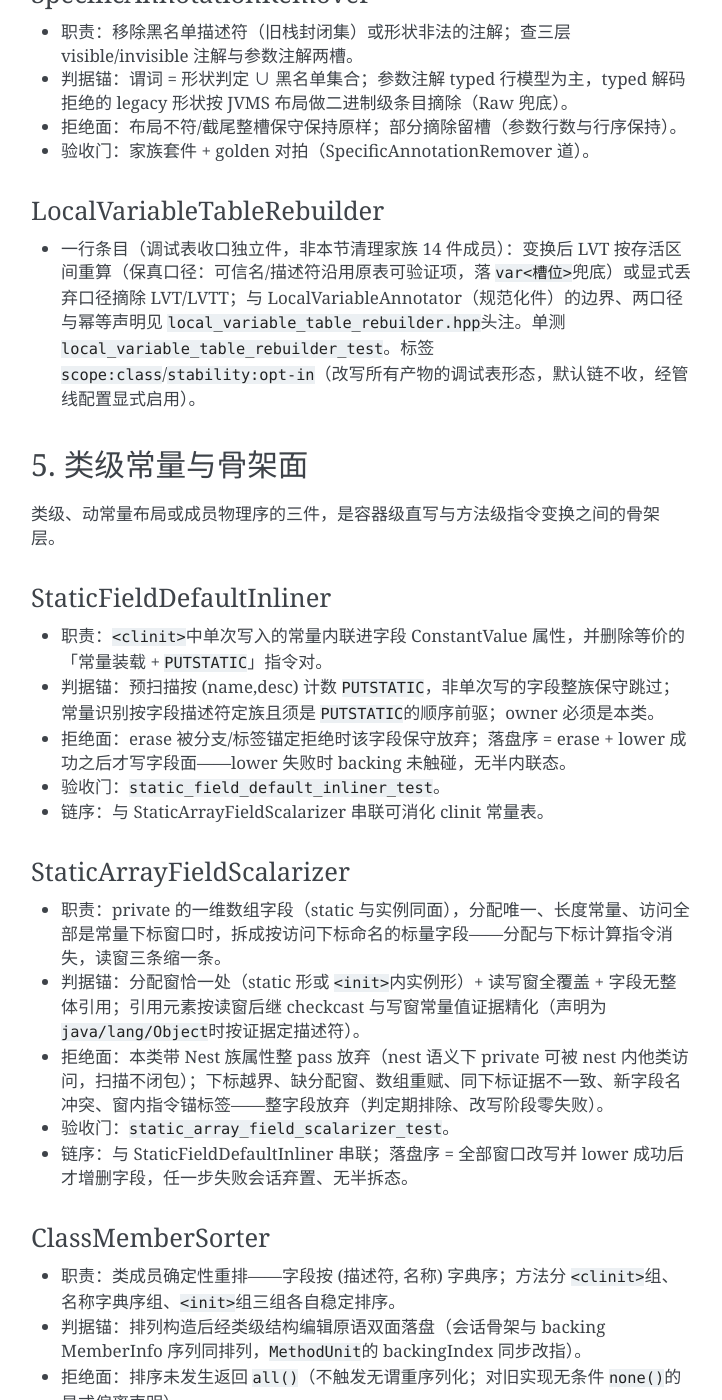
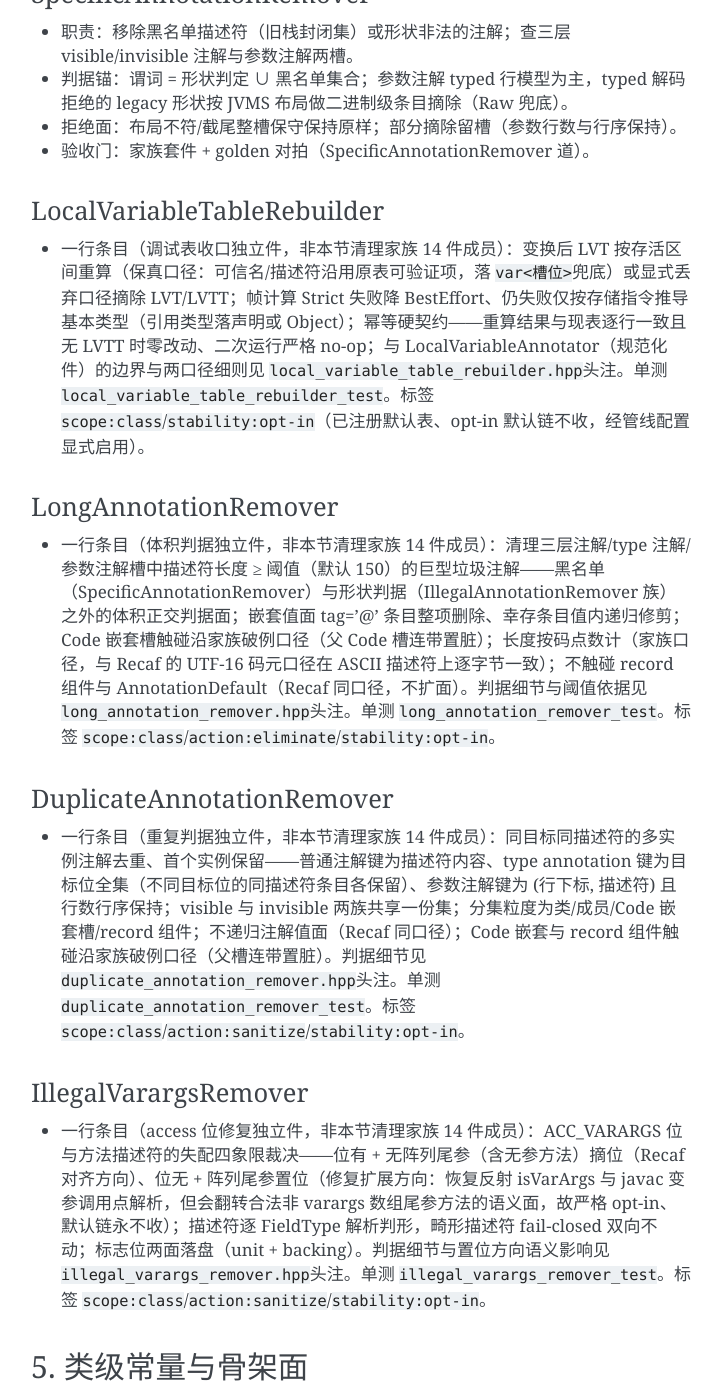
Before and after one commit to luiox/mjbase, a Sphinx documentation site: the page built from mjbase/doc/pass-catalog.rst, in a window 1280 px wide and 1400 px high, scrolled down 11005 px. Shown: the whole window, without its empty margins (389-1111 px from the left). Built offline with Sphinx 7.4.7, drawn with Linux system fonts in a browser that asks for light colours; some of the changed text lies outside the part shown.

Commit message:
docs(pass): pass-catalog 补录三件判据小件条目、充实 LVT 一行条目，计数对齐注册表实数 81

```diff
--- a/mjbase/doc/pass-catalog.rst
+++ b/mjbase/doc/pass-catalog.rst
@@ -404,7 +404,28 @@ SpecificAnnotationRemover
 LocalVariableTableRebuilder
 ^^^^^^^^^^^^^^^^^^^^^^^^^^^
 
-- 一行条目（调试表收口独立件，非本节清理家族 14 件成员）：变换后 LVT 按存活区间重算（保真口径：可信名/描述符沿用原表可验证项，落 ``var<槽位>``\ 兜底）或显式丢弃口径摘除 LVT/LVTT；与 LocalVariableAnnotator（规范化件）的边界、两口径与幂等声明见 ``local_variable_table_rebuilder.hpp``\ 头注。单测 ``local_variable_table_rebuilder_test``\ 。标签 ``scope:class``\ /\ ``stability:opt-in``\ （改写所有产物的调试表形态，默认链不收，经管线配置显式启用）。
+- 一行条目（调试表收口独立件，非本节清理家族 14 件成员）：变换后 LVT 按存活区间重算（保真口径：可信名/描述符沿用原表可验证项，落 ``var<槽位>``\ 兜底）或显式丢弃口径摘除 LVT/LVTT；帧计算 Strict 失败降 BestEffort、仍失败仅按存储指令推导基本类型（引用类型落声明或 Object）；幂等硬契约——重算结果与现表逐行一致且无 LVTT 时零改动、二次运行严格 no-op；与 LocalVariableAnnotator（规范化件）的边界与两口径细则见 ``local_variable_table_rebuilder.hpp``\ 头注。单测 ``local_variable_table_rebuilder_test``\ 。标签 ``scope:class``\ /\ ``stability:opt-in``\ （已注册默认表、opt-in 默认链不收，经管线配置显式启用）。
+
+.. _pass-catalog-long-annotation-remover:
+
+LongAnnotationRemover
+^^^^^^^^^^^^^^^^^^^^^
+
+- 一行条目（体积判据独立件，非本节清理家族 14 件成员）：清理三层注解/type 注解/参数注解槽中描述符长度 ≥ 阈值（默认 150）的巨型垃圾注解——黑名单（SpecificAnnotationRemover）与形状判据（IllegalAnnotationRemover 族）之外的体积正交判据面；嵌套值面 tag='@' 条目整项删除、幸存条目值内递归修剪；Code 嵌套槽触碰沿家族破例口径（父 Code 槽连带置脏）；长度按码点数计（家族口径，与 Recaf 的 UTF-16 码元口径在 ASCII 描述符上逐字节一致）；不触碰 record 组件与 AnnotationDefault（Recaf 同口径，不扩面）。判据细节与阈值依据见 ``long_annotation_remover.hpp``\ 头注。单测 ``long_annotation_remover_test``\ 。标签 ``scope:class``\ /\ ``action:eliminate``\ /\ ``stability:opt-in``\ 。
+
+.. _pass-catalog-duplicate-annotation-remover:
+
+DuplicateAnnotationRemover
+^^^^^^^^^^^^^^^^^^^^^^^^^^
+
+- 一行条目（重复判据独立件，非本节清理家族 14 件成员）：同目标同描述符的多实例注解去重、首个实例保留——普通注解键为描述符内容、type annotation 键为目标位全集（不同目标位的同描述符条目各保留）、参数注解键为 (行下标, 描述符) 且行数行序保持；visible 与 invisible 两族共享一份集；分集粒度为类/成员/Code 嵌套槽/record 组件；不递归注解值面（Recaf 同口径）；Code 嵌套与 record 组件触碰沿家族破例口径（父槽连带置脏）。判据细节见 ``duplicate_annotation_remover.hpp``\ 头注。单测 ``duplicate_annotation_remover_test``\ 。标签 ``scope:class``\ /\ ``action:sanitize``\ /\ ``stability:opt-in``\ 。
+
+.. _pass-catalog-illegal-varargs-remover:
+
+IllegalVarargsRemover
+^^^^^^^^^^^^^^^^^^^^^
+
+- 一行条目（access 位修复独立件，非本节清理家族 14 件成员）：ACC_VARARGS 位与方法描述符的失配四象限裁决——位有 + 无阵列尾参（含无参方法）摘位（Recaf 对齐方向）、位无 + 阵列尾参置位（修复扩展方向：恢复反射 isVarArgs 与 javac 变参调用点解析，但会翻转合法非 varargs 数组尾参方法的语义面，故严格 opt-in、默认链永不收）；描述符逐 FieldType 解析判形，畸形描述符 fail-closed 双向不动；标志位两面落盘（unit + backing）。判据细节与置位方向语义影响见 ``illegal_varargs_remover.hpp``\ 头注。单测 ``illegal_varargs_remover_test``\ 。标签 ``scope:class``\ /\ ``action:sanitize``\ /\ ``stability:opt-in``\ 。
 
 .. _pass-catalog-class-const-skeleton:
 
```
Also changed, not shown: other parts of mjbase/doc/pass-catalog.rst (+1 -1 lines).
